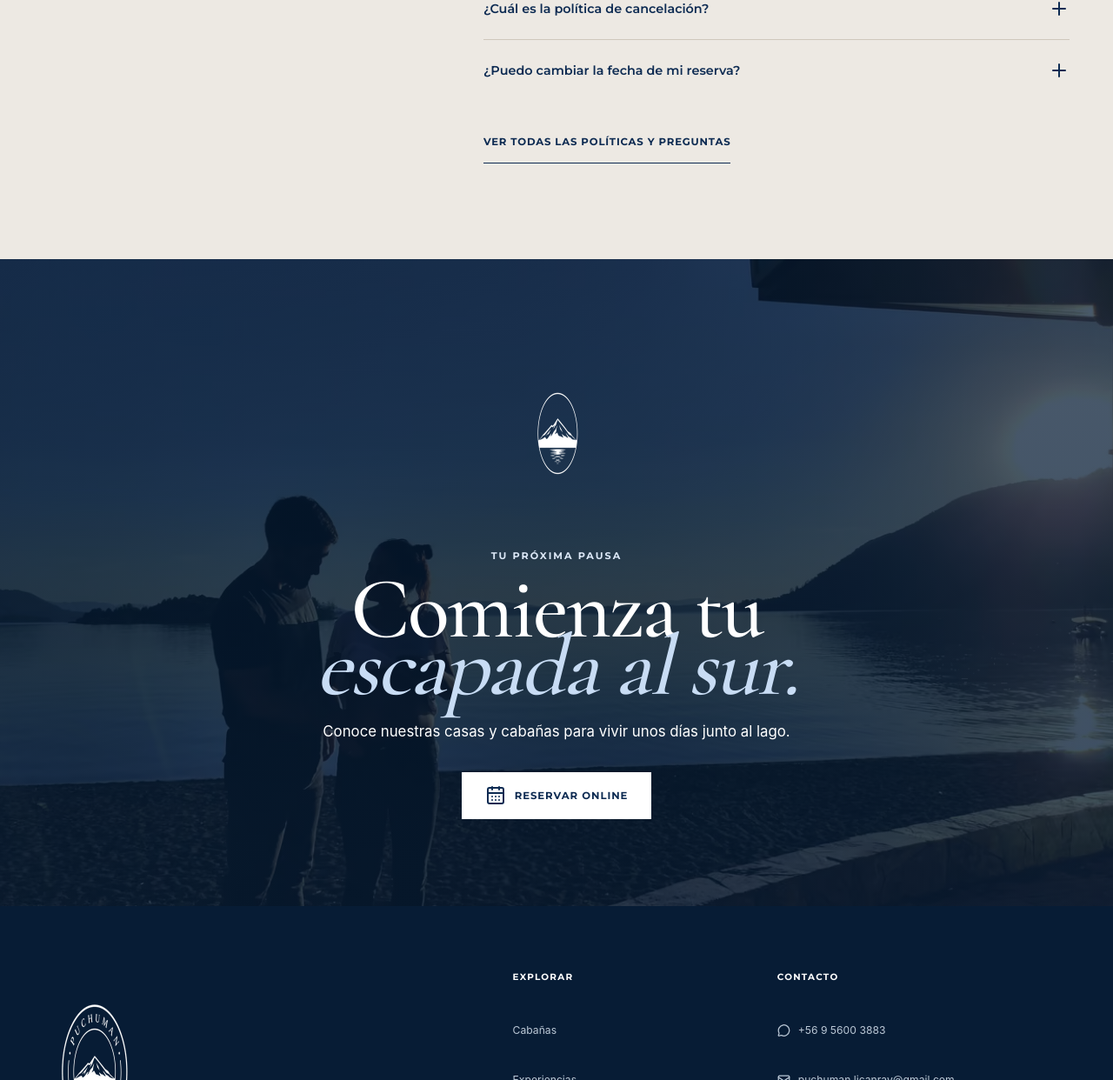
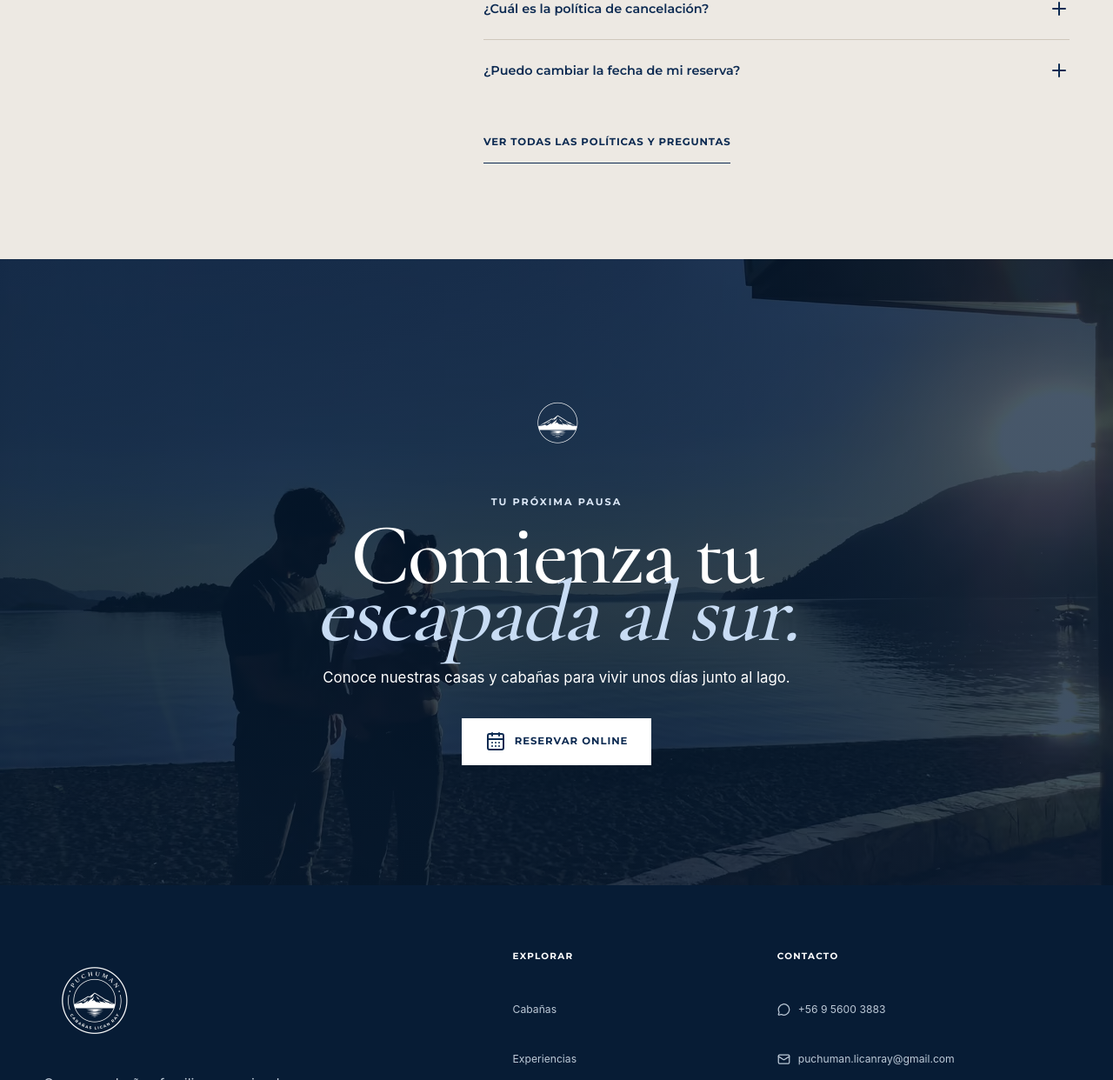
Before and after one commit to fedenetz/puchuman, a React (Vite) app: page / in a window 1280 px wide. Shown: the part 7458-8700 px from the top of the page at 87% size. Built offline with nearby package versions, Linux system fonts and the light colour scheme; no server answers; a web font is replaced by a local one.

Commit message:
fix logo

```diff
--- a/src/styles.css
+++ b/src/styles.css
@@ -712,7 +712,9 @@ h2 em {
   color: white;
 }
 .final-cta__content > img {
+  display: block;
   width: 100px;
+  height: auto;
   margin: 0 auto 32px;
 }
 .final-cta h2 {
@@ -734,7 +736,9 @@ h2 em {
   padding-bottom: 60px;
 }
 .footer__brand img {
+  display: block;
   width: 115px;
+  height: auto;
   margin-bottom: 25px;
 }
 .footer__brand p {
```
